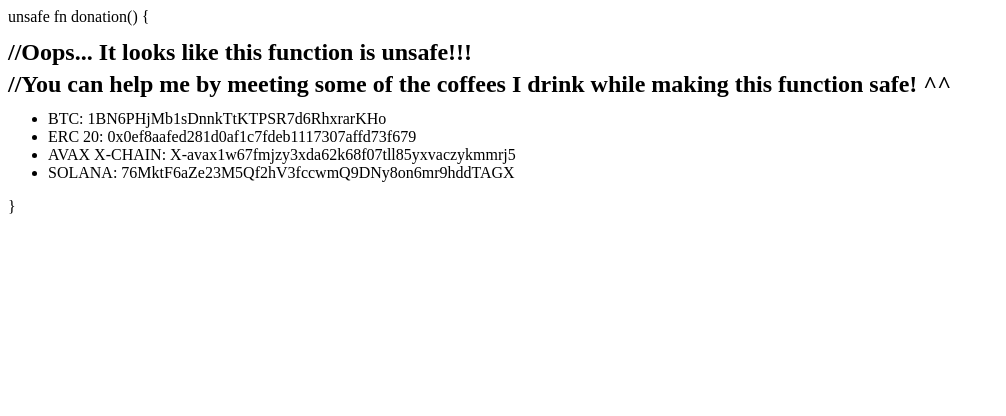
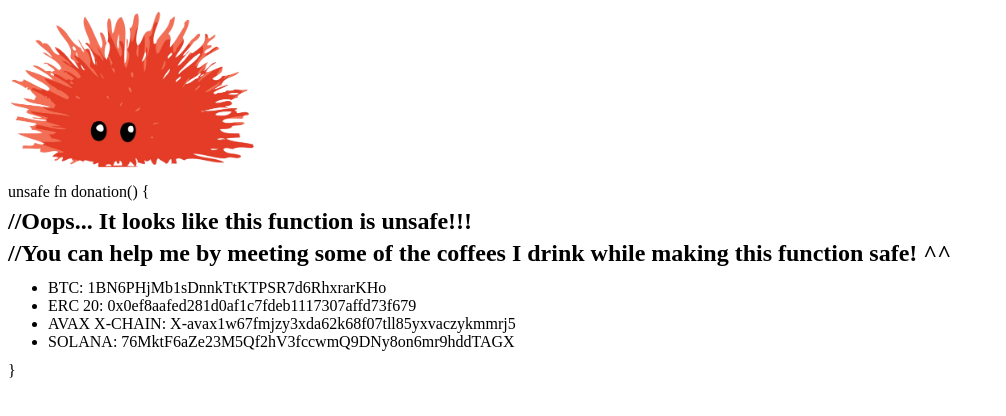
Before and after one commit to Emivvvvv/ferristhecrab.com, a plain HTML site: page donate.html in a window 1280 px wide. Shown: the whole page, without its empty margins (0-1006 px from the left). Drawn offline with Linux system fonts and the light colour scheme.

Commit message:
added unsafe ferris

```diff
--- a/donate.html
+++ b/donate.html
@@ -5,6 +5,7 @@
         <meta name="keywords" content="Emirhan, tala, emirhan tala">
         <meta name="author" content="Emirhan TALA">
         <title>HE BROKE BROKE</title>
+        <link rel="icon" type="image/x-icon" href="/source/img/unsafeferris.png">
         <meta name="viewport" content="width:device-width, initial-scale=1.0">
         <style>
             p{
@@ -30,7 +31,8 @@
         </style>
     </head>
     <body>
-        unsafe fn donation() {
+        <img src="source/img/unsafeferris.png" width="250">
+        <p>unsafe fn donation() {</p>
             <h2>//Oops... It looks like this function is unsafe!!!</h2>
             <h2>//You can help me by meeting some of the coffees I drink while making this function safe! ^^</h2>
             <ul>
@@ -39,6 +41,6 @@
                 <li>AVAX X-CHAIN: X-avax1w67fmjzy3xda62k68f07tll85yxvaczykmmrj5</li>
                 <li>SOLANA: 76MktF6aZe23M5Qf2hV3fccwmQ9DNy8on6mr9hddTAGX</li>
             </ul>
-        }
+        <p>}</p>
     </body>
 </html>
```
Also changed, not shown: source/img/unsafeferris.png (added).
